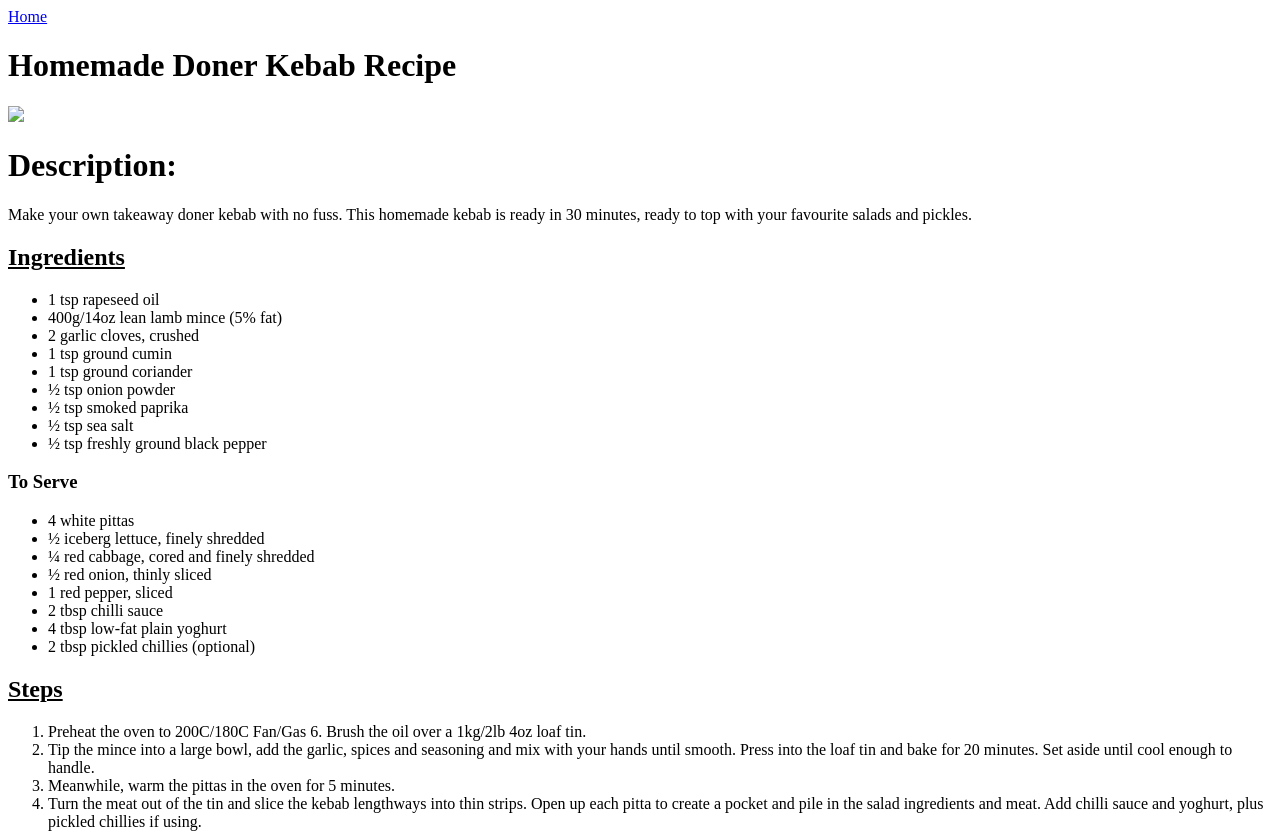
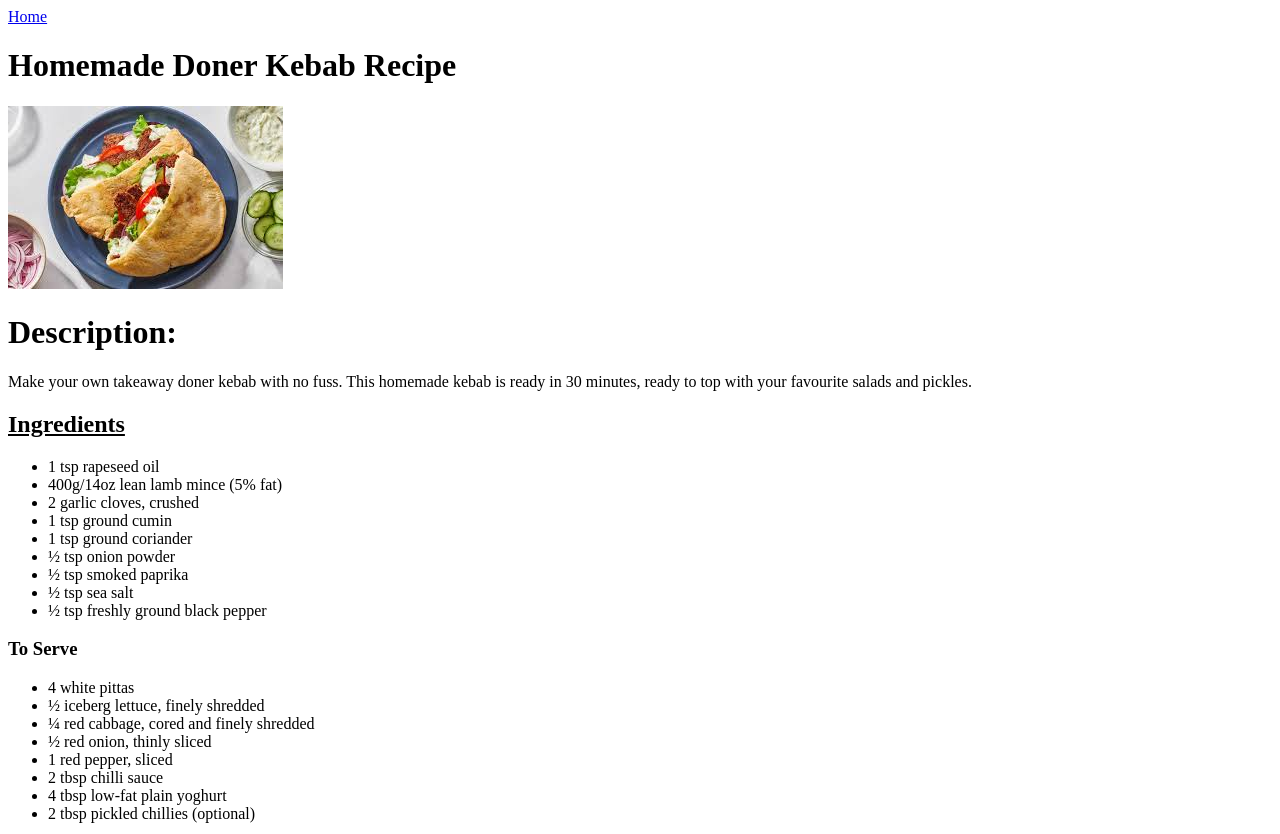
Before and after one commit to Puffinscatz/odin-recipies, a plain HTML site: page recipes/doner-kebab.html in a window 1280 px wide. Shown: the top 834 px of the page. Drawn offline with Linux system fonts and the light colour scheme; the site is published under a folder, as on GitHub Pages, so addresses that start at the root find nothing.

Commit message:
Edited img tags

```diff
--- a/recipes/doner-kebab.html
+++ b/recipes/doner-kebab.html
@@ -6,7 +6,7 @@
         <h1>Homemade Doner Kebab Recipe</h1>
     </head>
     <body>
-        <img src="/images/doner-kebab.jpeg">
+        <img src="../images/doner-kebab.jpeg">
         <h1><b>Description:</b></h1>
         <p>Make your own takeaway doner kebab with no fuss. This homemade kebab is ready in 30 minutes, ready to top with your favourite salads and pickles.</p>
         <div id="doner-recipe">
```
Also changed, not shown: recipes/lasagna.html (+1 -1 lines).
